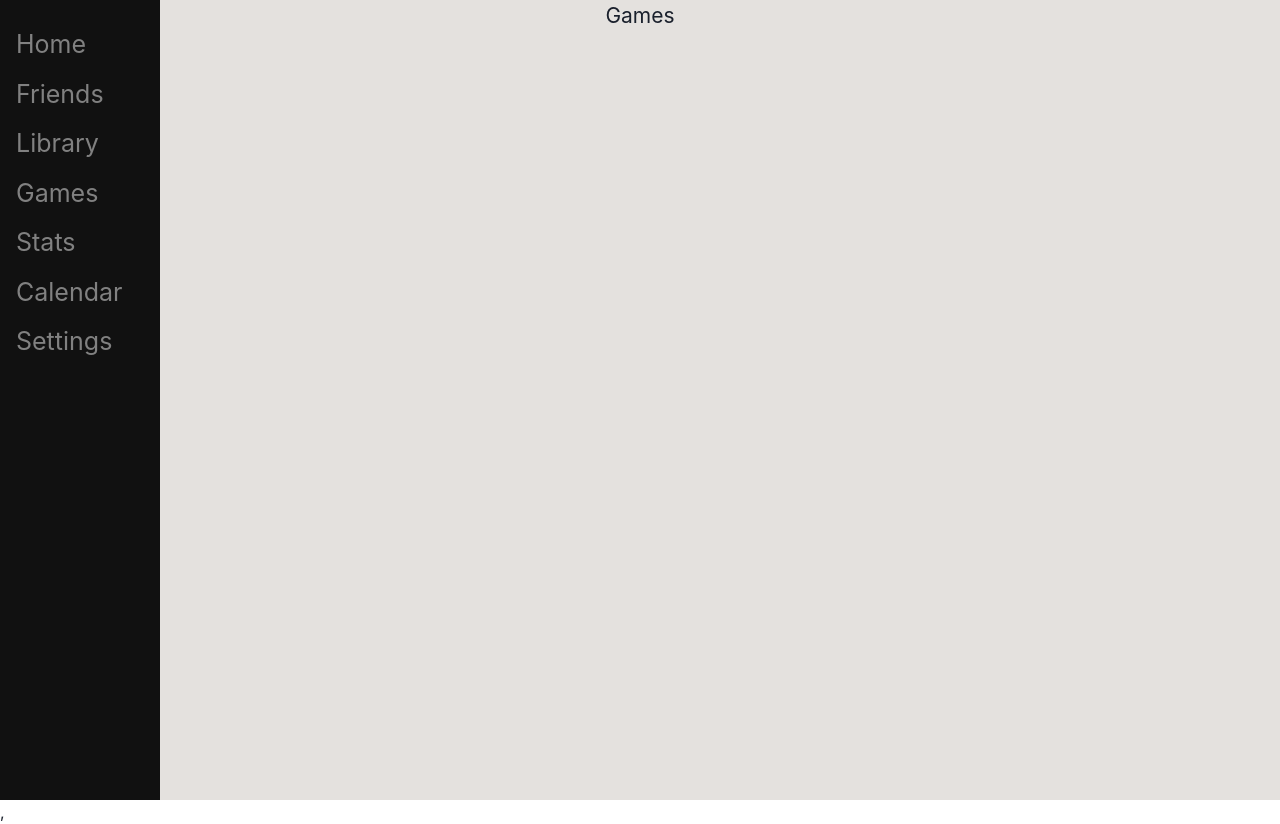
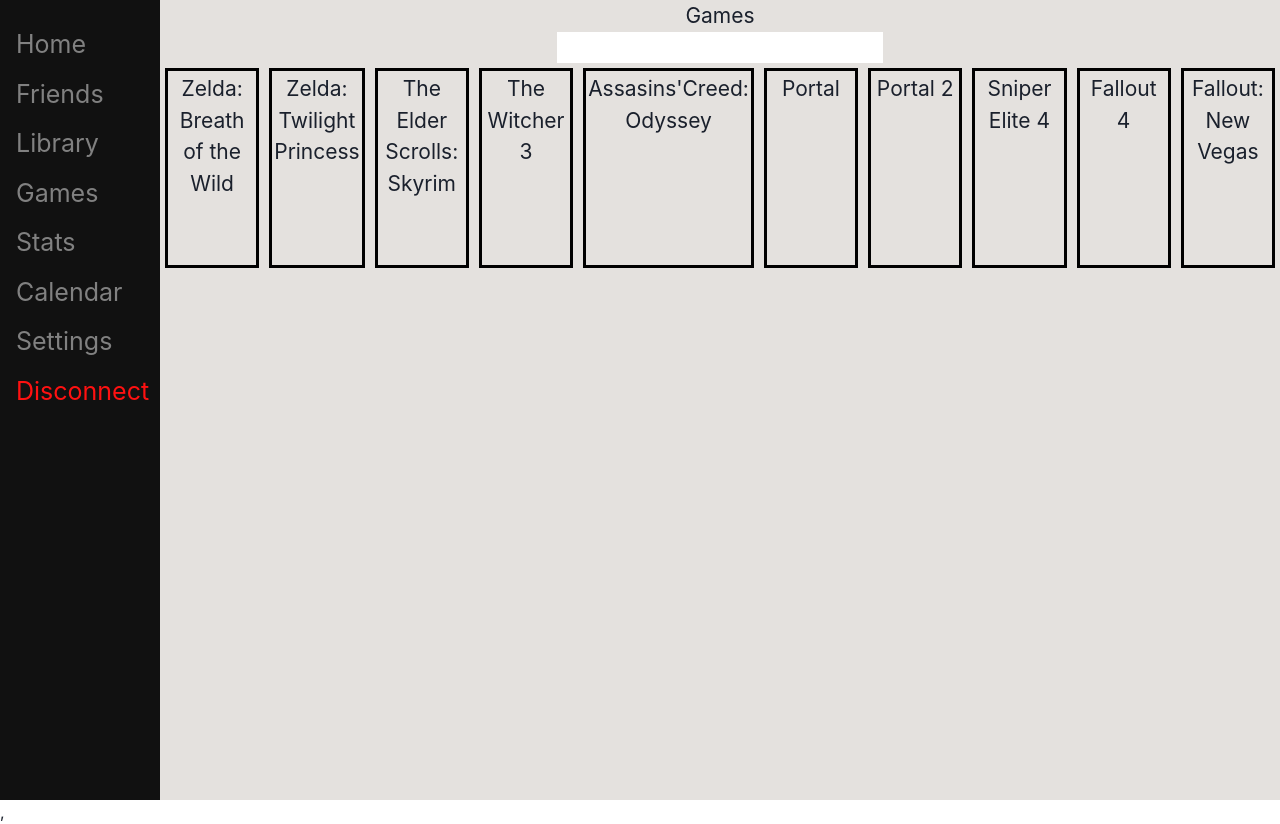
Before and after one commit to Romeo-gennari/Open-gaming-browser, a React (Create React App) app in the folder tfm-frontend/: page /Games in a window 1280 px wide. Built offline with nearby package versions, Linux system fonts and the light colour scheme.

Commit message:
Redirections, Decinnexions and Shitty GameLists

```diff
--- a/tfm-frontend/src/App.css
+++ b/tfm-frontend/src/App.css
@@ -10,6 +10,7 @@
   background-color: #e4e1de;
   min-height: 100vh;
   font-size: calc(5px + 2vmin);
+  margin-left: 160px;
 }
 
 /*
--- a/tfm-frontend/src/Login.js
+++ b/tfm-frontend/src/Login.js
@@ -1,6 +1,6 @@
 import './App.css';
 
-import { useState, useEffect } from 'react';
+import { useState} from 'react';
 import { Stack, Button, FormControl, FormLabel, Input, InputGroup, InputRightElement, Box, Center, Image, Heading, HStack, Link} from '@chakra-ui/react';
 import { ViewIcon, ViewOffIcon } from '@chakra-ui/icons';
 
@@ -15,6 +15,8 @@
     const [password, setPassword] = useState('');
     const [showPassword, setShowPassword] = useState(false);
 
+    let navigate = useNavigate();
+
     const handleLogIn = (event) => {
         event.preventDefault();
         console.log('EmailAddress', emailAddress);
@@ -25,6 +27,7 @@
           }).then(res=>{console.log(res)}).catch(error=>{console.log(error)});
 
         console.log("PostPost");
+        navigate('/Home');
     }
 
     return (
--- a/tfm-frontend/src/Register.js
+++ b/tfm-frontend/src/Register.js
@@ -7,6 +7,7 @@
 import OpenGaming from './images/open_gaming_logo.png'
 
 import axios from "axios";
+import { useNavigate } from "react-router-dom";
 
 function Register() {
 
@@ -15,6 +16,8 @@
     const [password, setPassword] = useState('');
     const [vpassword, setVPassword] = useState('');
     const [showPassword, setShowPassword] = useState(false);
+
+    let navigate = useNavigate();
 
     const handleRegister = (event) => {
         if(password==vpassword){
@@ -26,6 +29,7 @@
                 email: emailAddress,
                 password:password
               }).then(res=>{console.log(res)}).catch(error=>{console.log(error)});
+            navigate('/Login')
         }
         else
         {
--- a/tfm-frontend/src/postauth/games.js
+++ b/tfm-frontend/src/postauth/games.js
@@ -1,11 +1,72 @@
-import Sidebar from "./sidebar";
+import './../App.css';
+import gamedata from '../dummyData/games.json';
+
+import styled from 'styled-components';
+import {React, useState} from "react";
+
+import Sidebar from './sidebar';
+
+const ResearchBar = styled.input`
+color: black;
+`
+
+const GameList = styled.div`
+display:flex;
+align:left;
+`
+const GameListed = styled.a`
+margin: 5px 5px;
+border: solid black;
+padding: 2px 2px 2px 2px;
+width: 400px;
+height: 200px;
+`
+
+let gameArray = []
+
+function addGame(gid){
+    gameArray.push(gid)
+    console.log(gameArray)
+return(0)
+}
+
+function GamesLister(research) {
+
+    const refinedData = gamedata.filter((el) => { return el.text.toLowerCase().includes(research.input) })
+
+    if (research.input === ''){
+        return(
+            <GameList>
+               {gamedata.map((game)=>(<GameListed key={game.id} onClick={() => {addGame(game.id)}} >{game.text}</GameListed>))}
+            </GameList>
+        );
+    }
+    else {
+        return(
+            <GameList>
+               {refinedData.map((game)=>(<GameListed key={game.id} onClick={() => {addGame(game.id)}}>{game.text}</GameListed>))}
+            </GameList>
+        )
+    }
+}
 
 function Games(){
+
+    const [inputText, setInputText] = useState("");
+    let inputHandler = (e) => {
+        var lowercase = e.target.value.toLowerCase();
+        setInputText(lowercase);
+    };
+
     return(
         <div className="pApp">
             <div>
                 <Sidebar />
                 <h1>Games</h1>
+                <div className='search'>
+                    <ResearchBar id="outlined-basic" label="Search" onChange={inputHandler}/>
+                </div>
+                <GamesLister input={inputText}/>
             </div>
         </div>
     );
--- a/tfm-frontend/src/postauth/sidebar.js
+++ b/tfm-frontend/src/postauth/sidebar.js
@@ -1,5 +1,7 @@
 import styled from "styled-components";
 import { Link } from "@chakra-ui/react";
+import axios from "axios";
+import { useNavigate } from "react-router";
 
 const Navigation = styled.div`
     height: 100%;
@@ -19,8 +21,28 @@
     color: #818181;
     display: block;
 `;
+const Disco = styled.button`
+    padding: 6px 8px 6px 16px;
+    text-decoration: none;
+    font-size: 25px;
+    color: #FF1111;
+    display: block;
+`;
+
+
 
 function Sidebar(){
+
+    let navigate = useNavigate();
+
+    const handleDisco = (event) => {
+        event.preventDefault();
+        axios.post("http://localhost:5050/auth/login").then(res=>{console.log(res)}).catch(error=>{console.log(error)});
+        console.log("PostDisco");
+        navigate('/');
+    }
+
+
     return(
         <Navigation>
             <Link href="/Home"><Aslink>Home</Aslink></Link>
@@ -30,6 +52,7 @@
             <Link href="/Stats"><Aslink>Stats</Aslink></Link>
             <Link href="/Calendar"><Aslink>Calendar</Aslink></Link>
             <Link href="/Settings"><Aslink>Settings</Aslink></Link>
+            <a onClick={handleDisco}><Disco>Disconnect</Disco></a>
         </Navigation>
     );
 }
```
Also changed, not shown: tfm-frontend/src/Games.js (deleted, +0 -62 lines).
